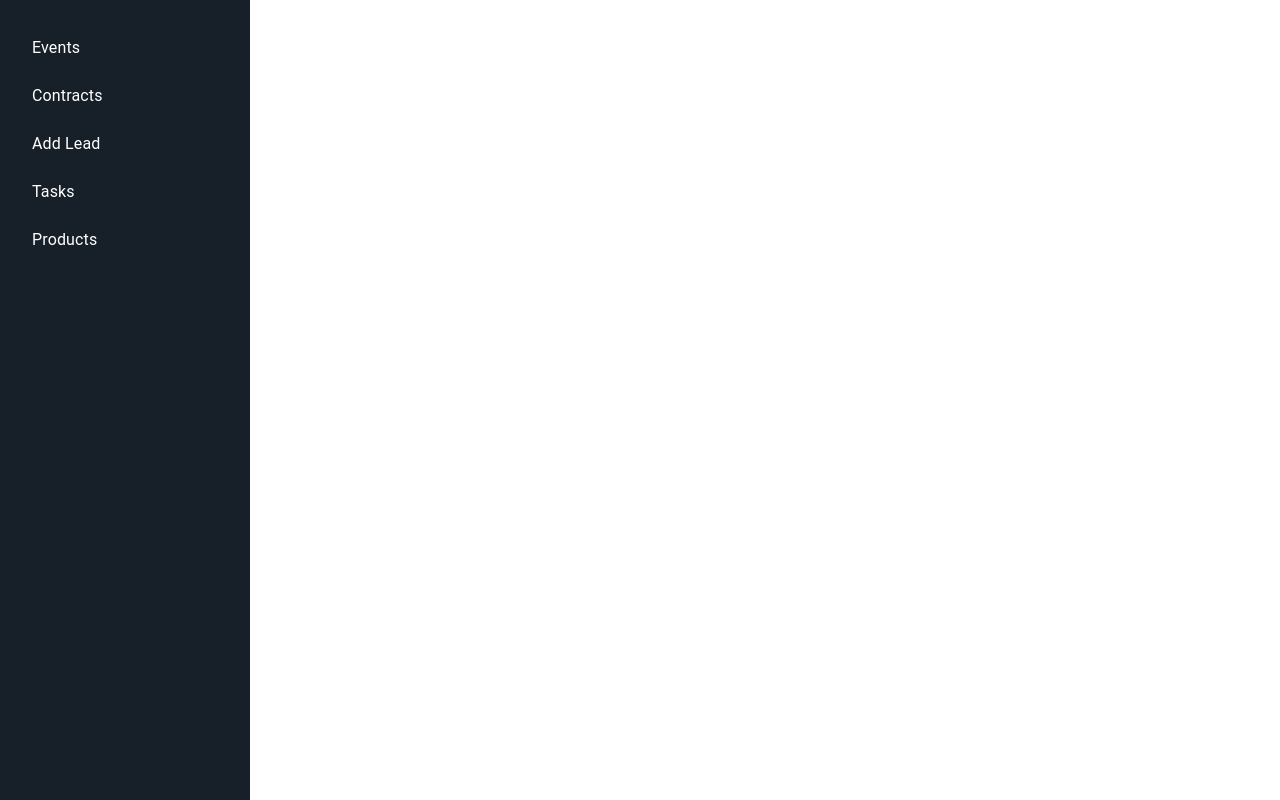
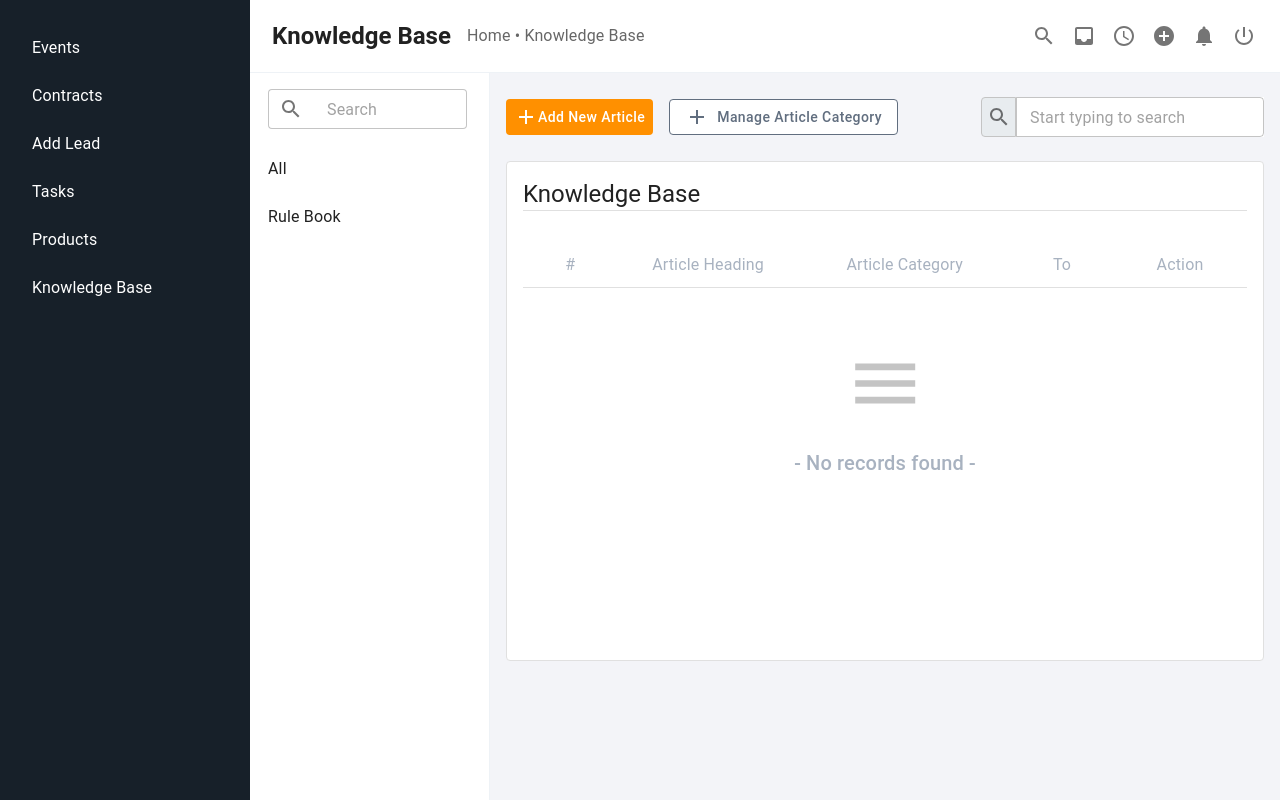
Before and after one commit to gharat-purva/9di, a React (Vite) app: page /knowledge-base in a window 1280 px wide. Shown: the top 800 px of the page. Built offline with nearby package versions, Linux system fonts and the light colour scheme.

Commit message:
Knowledge Base + Change in design

```diff
--- a/src/components/AddLeadContactInfo.jsx
+++ b/src/components/AddLeadContactInfo.jsx
@@ -13,7 +13,7 @@ export default function AddLeadContactInfo() {
       <Typography variant="h5" gutterBottom fontWeight="bold">
         Add Lead Contact Info
       </Typography>
-      <Box sx={{ p: 2, backgroundColor: 'white', borderRadius: 1, boxShadow: 1 }}>
+      <Box sx={{ p: 2, backgroundColor: 'white', borderRadius: 1 }}>
         <Box sx={{ mb: 3 }}>
           <Typography variant="h6" gutterBottom color="black">
             Lead Contact Detail
--- a/src/components/AddProductsPage.jsx
+++ b/src/components/AddProductsPage.jsx
@@ -23,7 +23,7 @@ export default function AddLeadContactInfo() {
           <Grid container spacing={2}>
             <Grid item xs={12} sm={6} md={4}>
               <Typography variant="body2" color="gray" my={2} sx={{ fontSize: '16px' }}>Name <span style={{ color: '#984a55', fontSize: 'small' }}>*</span></Typography>
-              <TextField fullWidth placeholder="e.g. Web Hosting. Laptop. Notebook, Mobile App etc." required id="task" sx={{
+              <TextField fullWidth placeholder="e.g. Web Hosting, Laptop, Notebook, Mobile App etc." required id="task" sx={{
                       '& fieldset': {
                         borderColor: '#efeff1',
                         height: '90%'
--- a/src/components/AddTaskPage.jsx
+++ b/src/components/AddTaskPage.jsx
@@ -24,7 +24,7 @@ export default function AddLeadContactInfo() {
       <Typography variant="h5" gutterBottom fontWeight="bold">
         Add Task
       </Typography>
-      <Box sx={{ p: 2, backgroundColor: 'white', borderRadius: 1, boxShadow: 1 }}>
+      <Box sx={{ p: 2, backgroundColor: 'white', borderRadius: 1 }}>
         <Box sx={{ mb: 3 }}>
           <Typography variant="h6" gutterBottom color="black">
             Task Info
--- a/src/components/AppRouter.jsx
+++ b/src/components/AppRouter.jsx
@@ -11,6 +11,7 @@ import TasksPage from './TasksPage';
 import AddTaskPage from './AddTaskPage';
 import ProductsPage from './ProductsPage';
 import AddProductsPage from './AddProductsPage';
+import KnowledgeBasePage from './KnowledgeBasePage';
 
 const theme = createTheme();
 
@@ -28,6 +29,7 @@ const AppRouter = () => {
           <Route path="/add-task" element={<AddTaskPage />} />
           <Route path="/products" element={<ProductsPage />} />
           <Route path="/add-products" element={<AddProductsPage />} />
+          <Route path="/knowledge-base" element={<KnowledgeBasePage />} />
         </Routes>
       </Router>
     </ThemeProvider>
--- a/src/components/ContractsTable.jsx
+++ b/src/components/ContractsTable.jsx
@@ -24,7 +24,7 @@ const columns = [
 ];
 
 export default function ContractsTable() {
-  const [rows, setRows] = React.useState(rowsData);
+  const [rows] = React.useState(rowsData);
   const [clientFilter, setClientFilter] = React.useState('All');
   const [searchTerm, setSearchTerm] = React.useState('');
 
--- /dev/null
+++ b/src/components/KnowledgeBasePage.jsx
@@ -0,0 +1,158 @@
+import React, { useState } from 'react';
+import {
+  Box, Button, Typography, TextField, MenuItem, IconButton, Tooltip, List, ListItem, ListItemText
+} from '@mui/material';
+import AddIcon from '@mui/icons-material/Add';
+import SearchIcon from '@mui/icons-material/Search';
+import InboxIcon from '@mui/icons-material/Inbox';
+import AccessTimeIcon from '@mui/icons-material/AccessTime';
+import AddCircleIcon from '@mui/icons-material/AddCircle';
+import NotificationsIcon from '@mui/icons-material/Notifications';
+import PowerSettingsNewIcon from '@mui/icons-material/PowerSettingsNew';
+import MenuIcon from '@mui/icons-material/Menu';
+import { DataGrid } from '@mui/x-data-grid';
+import { useNavigate } from 'react-router-dom';
+
+const KnowledgeBasePage = () => {
+  const navigate = useNavigate();
+  const [selectedItem, setSelectedItem] = useState(null);
+
+  const handleAddProductClick = () => {
+    navigate('/add-products');
+  };
+
+  const columns = [
+    { field: '#', headerName: '#', width: 80 },
+    { field: 'articleHeading', headerName: 'Article Heading', width: 200 },
+    { field: 'articleCategory', headerName: 'Article Category', width: 200 },
+    { field: 'to', headerName: 'To', width: 120 },
+    {
+      field: 'action',
+      headerName: 'Action',
+      width: 120,
+      renderCell: (params) => (
+        <Button onClick={() => handleDelete(params.rowIndex)} variant="outlined">Delete</Button>
+      ),
+    },
+  ];
+
+  const rows = []; // No data currently
+
+  return (
+    <Box sx={{ display: 'flex', backgroundColor: '#f3f4f8', minHeight: '100vh', overflowX: 'hidden' }}>
+      <Box sx={{ flexGrow: 1, mr: 0, ml: 0 }}>
+        <Box sx={{ backgroundColor: 'white', pb: 2, p: 2, display: 'flex', alignItems: 'center', justifyContent: 'space-between', px: 2, borderBottom: '1px solid #eef2f6', ml: 30 }}>
+          <Box sx={{ display: 'flex', alignItems: 'center' }}>
+            <Typography variant="h5" fontWeight="bold" sx={{ textTransform: 'none', ml: 2}}>Knowledge Base</Typography>
+            <Typography variant="subtitle1" color="textSecondary" sx={{ ml: 2, textTransform: 'none' }}>Home • Knowledge Base</Typography>
+          </Box>
+          <Box sx={{ display: 'flex', alignItems: 'center', color: '#616e7f' }}>
+            <Tooltip title="Search"><IconButton><SearchIcon /></IconButton></Tooltip>
+            <Tooltip title="Inbox"><IconButton><InboxIcon /></IconButton></Tooltip>
+            <Tooltip title="Timer"><IconButton><AccessTimeIcon /></IconButton></Tooltip>
+            <Tooltip title="Add Circle"><IconButton><AddCircleIcon /></IconButton></Tooltip>
+            <Tooltip title="Notifications"><IconButton><NotificationsIcon /></IconButton></Tooltip>
+            <Tooltip title="Power Settings"><IconButton><PowerSettingsNewIcon /></IconButton></Tooltip>
+          </Box>
+        </Box>
+        <Box sx={{ display: 'flex' }}>
+          <Box sx={{ width: '250px', height: 900, backgroundColor: '#fff', pl: 1.5, pt: 1, borderRight: '1px solid #eef2f6', ml: 30 }}>
+            <IconButton
+              sx={{
+                  my: 1,
+                  ml: 2,
+                  backgroundColor: '#ffffff',
+                  borderLeft: 'solid 1px',
+                  borderTop: 'solid 1px',
+                  borderBottom: 'solid 1px',
+                  borderColor: '#c4c4c4',
+                  borderRadius: 0,
+                  borderTopLeftRadius: '4px',
+                  borderBottomLeftRadius: '4px',
+                  p: 1,
+                  height: '40px',
+                  width: '45px'
+              }}
+              >
+              <SearchIcon />
+            </IconButton>
+            <TextField
+              variant="outlined"
+              size="small"
+              placeholder="Search"
+              sx={{
+                  mt: 1,
+                  ml: 0,
+                  backgroundColor: 'white',
+                  width: '65%',
+                  '& .MuiOutlinedInput-root': {
+                  height: '40px',
+                  borderTopLeftRadius: 0,
+                  borderBottomLeftRadius: 0,
+                  },
+                  '& .MuiOutlinedInput-notchedOutline': {
+                  borderLeft: 'none',
+                  },
+              }}
+            />
+            <List>
+              <ListItem button onClick={() => setSelectedItem('all')} sx={{
+                backgroundColor: selectedItem === 'all' ? '#e9eef4' : 'transparent',
+                borderRight: selectedItem === 'all' ? '4px solid #c4c4c4' : 'none',
+              }}>
+                <ListItemText primary="All" />
+              </ListItem>
+              <ListItem button onClick={() => setSelectedItem('ruleBook')} sx={{
+                backgroundColor: selectedItem === 'ruleBook' ? '#e9eef4' : 'transparent',
+                borderRight: selectedItem === 'ruleBook' ? '4px solid #c4c4c4' : 'none',
+              }}>
+                <ListItemText primary="Rule Book" />
+              </ListItem>
+            </List>
+          </Box>
+          <Box sx={{ flexGrow: 1, p: 2 }}>
+            <Box sx={{ display: 'flex', alignItems: 'center', mb: 2 }}>
+              <Button sx={{ backgroundColor: '#ff9000', textTransform: 'none', color: 'white', mr: 2 }} onClick={handleAddProductClick}>
+                <AddIcon />
+                Add New Article
+              </Button>
+              <Button variant="outlined" sx={{ backgroundColor: '#fff', textTransform: 'none', borderColor: '#616e7f', color: '#616e7f', mr: 2 }}>
+                <AddIcon sx={{ mr: 1 }} />
+                Manage Article Category
+              </Button>
+              <Box sx={{ display: 'flex', alignItems: 'center', ml: 'auto' }}>
+                <IconButton sx={{ my: 1, ml: 2, backgroundColor: '#e8ecef', border: 'solid 1px', borderColor: '#c4c4c4', borderRadius: 0, borderTopLeftRadius: '4px', borderBottomLeftRadius: '4px', p: 1, height: '40px', width: '35px' }}>
+                  <SearchIcon />
+                </IconButton>
+                <TextField
+                  variant="outlined"
+                  size="small"
+                  placeholder="Start typing to search"
+                  sx={{ ml: 0, backgroundColor: 'white', '& .MuiOutlinedInput-root': { height: '40px', borderTopLeftRadius: 0, borderBottomLeftRadius: 0, borderLeft: 'none' } }}
+                />
+              </Box>
+            </Box>
+            <Box sx={{ backgroundColor: 'white', height: 500, width: '100%', border: '1px solid #e0e0e0', borderRadius:'4px', position: 'relative' }}>
+              <Box sx={{ position: 'absolute', top: '50%', left: '50%', transform: 'translate(-50%, -50%)', textAlign: 'center' }}>
+                <MenuIcon sx={{ fontSize: 80, color: '#c4c4c4' }} />
+                <Typography variant="h6" color="#a8b2c0" sx={{ mt: 2 }}>- No records found -</Typography>
+              </Box>
+              <Box sx={{ p: 2 }}>
+                <Typography variant="h5" sx={{ textTransform: 'none', mb: 4, borderBottom: '1px solid #e0e0e0' }}>Knowledge Base</Typography>
+                <Box sx={{ display: 'flex', alignItems: 'center', color: '#a8b2c0', backgroundColor: '#fff', borderBottom: '1px solid #e0e0e0', p: 1 }}>
+                  {columns.map(col => (
+                    <Box key={col.field} sx={{ flexBasis: col.width, flexGrow: 1, textAlign: 'center' }}>
+                      <Typography variant="subtitle1">{col.headerName}</Typography>
+                    </Box>
+                  ))}
+                </Box>
+              </Box>
+            </Box>
+          </Box>
+        </Box>
+      </Box>
+    </Box>
+  );
+};
+
+export default KnowledgeBasePage;
--- a/src/components/NavBar.jsx
+++ b/src/components/NavBar.jsx
@@ -9,7 +9,7 @@ const NavBar = () => {
     <Box
       sx={{
         width: 250,
-        height: '100vh',
+        height: '200vh',
         position: 'fixed',
         top: 0,
         left: 0,
@@ -35,6 +35,9 @@ const NavBar = () => {
         <ListItem button component={Link} to="/products">
           <ListItemText primary="Products" sx={{ color: 'white' }} />
         </ListItem>
+        <ListItem button component={Link} to="/knowledge-base">
+          <ListItemText primary="Knowledge Base" sx={{ color: 'white' }} />
+        </ListItem>
       </List>
     </Box>
   );
```
